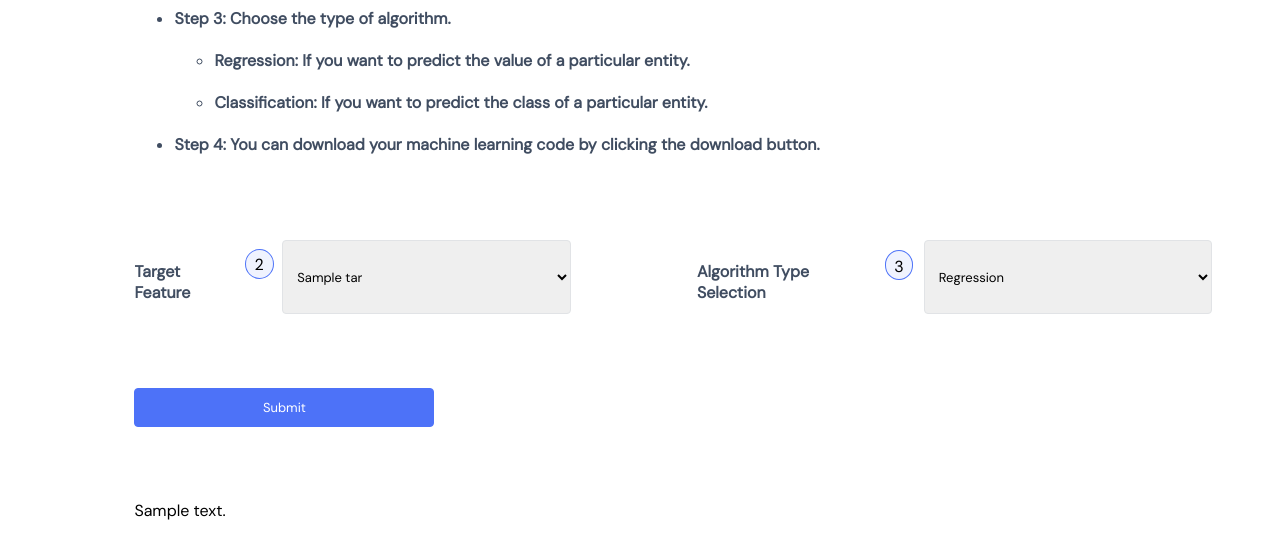
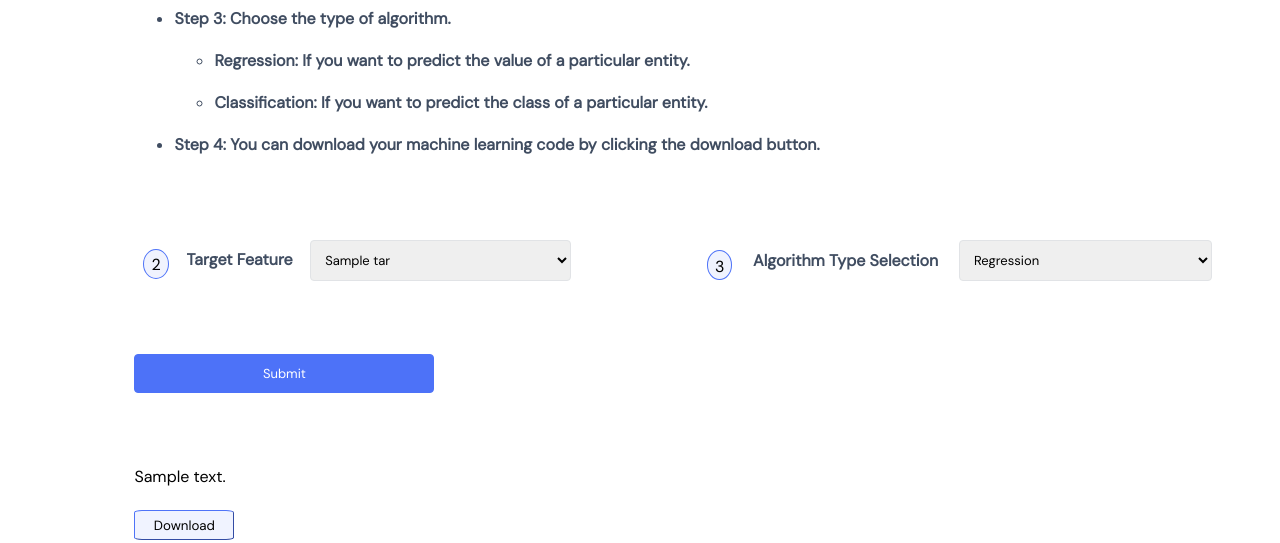
Before and after one commit to CaptAlpha/Automatic-ML-Renderer, a Flask app: template templates/model.html in a window 1280 px wide. Shown: the part 448-991 px from the top of the page. Run offline with Flask 2, Linux system fonts and the light colour scheme; the template is opened without the code that fills it: most values are stand-ins (such as "Sample title", 1, 10 or a date in 2020).

Commit message:
CSS fixed

```diff
--- a/app.py
+++ b/app.py
@@ -42,6 +42,9 @@ def index():
 
         if not os.path.isdir('static'):
             os.mkdir('static')
+
+        if os.path.isfile("static/data.csv"):
+            os.remove("static/data.csv")
 
         filepath = os.path.join('static', file.filename)
         newName = "static/data.csv"
--- a/static/css/style.css
+++ b/static/css/style.css
@@ -138,10 +138,12 @@ padding: 0;
 
 
 }
+
 .heading:before{
 	content:'Automatic ';
 	color: #404D61;
 }
+
 @media screen and (max-width:510px)
 {
 	.heading{
@@ -151,30 +153,38 @@ padding: 0;
 		color: #4D72F8;
 		position: relative;
 	}
-
 }
-
 
 @media screen and (max-width: 328px)
 {
 	.icon{
-
 		width:65px;
-
 	}
-
 	.heading{
 		font-size:1.5rem;
+	}
+}
 
-	}
-
-}
 @media screen and (max-width: 238px)
 {
 	.heading{
+		font:0.2em;
+	}
+}
 
-		font:0.2em;
+.fileup{
+	margin: 2%;
+	margin-right: 3%;
+	margin-top: 3%;
+	color: #404D61;
+	font-weight: bold;
+	white-space: nowrap;
+}
 
-	}
-
+.Selection{
+	margin: 2%;
+	margin-right: 4%;
+	color: #404D61;
+	font-weight: bold;
+	white-space: nowrap;
 }
--- a/static/output.py
+++ b/static/output.py
@@ -33,9 +33,9 @@ x_train[:,:]=sc.fit_transform(x_train[:,:])
 x_test[:,:]=sc.fit_transform(x_test[:,:])
 
 #Training the model
-from sklearn.linear_model import LinearRegression
-regressor = LinearRegression()
+from sklearn.tree import DecisionTreeClassifier
+regressor = DecisionTreeClassifier(criterion = 'entropy', random_state =0 )
 regressor.fit(x_train,y_train)
-from sklearn.metrics import r2_score
+from sklearn.metrics import accuracy_score
 y_pred=regressor.predict(x_test)
 accuracy=r2_score(y_test, y_pred)
--- a/templates/index.html
+++ b/templates/index.html
@@ -65,6 +65,7 @@
                     <div class="number">
                         1
                     </div>
+                    <p class="fileup">File Upload</p>
                     <input type="file" name="csvfile" class="input">
             </div>
             <div class="inputs">
--- a/templates/model.html
+++ b/templates/model.html
@@ -62,10 +62,10 @@
         <div class="main">
 
             <div class="inputs">
-                <h4>Target Feature</h4>
                 <div class="number">
                     2
                 </div>
+                <p class="Selection">Target Feature</p>
                 <select name="target" id="target" method="post"  action="/model">
                     {% for tar in targets %}
                             <option value="{{ tar }}">{{ tar }}</option>
@@ -74,10 +74,10 @@
             </div>
 
             <div class="inputs">
-                <h4>Algorithm Type Selection</h4>
                 <div class="number">
                     3
                 </div>
+                <p class="Selection">Algorithm Type Selection</p>
                 <select name="type" id="type">
                     <option value="regression">Regression</option>
                     <option value="classification">Classification</option>
```
